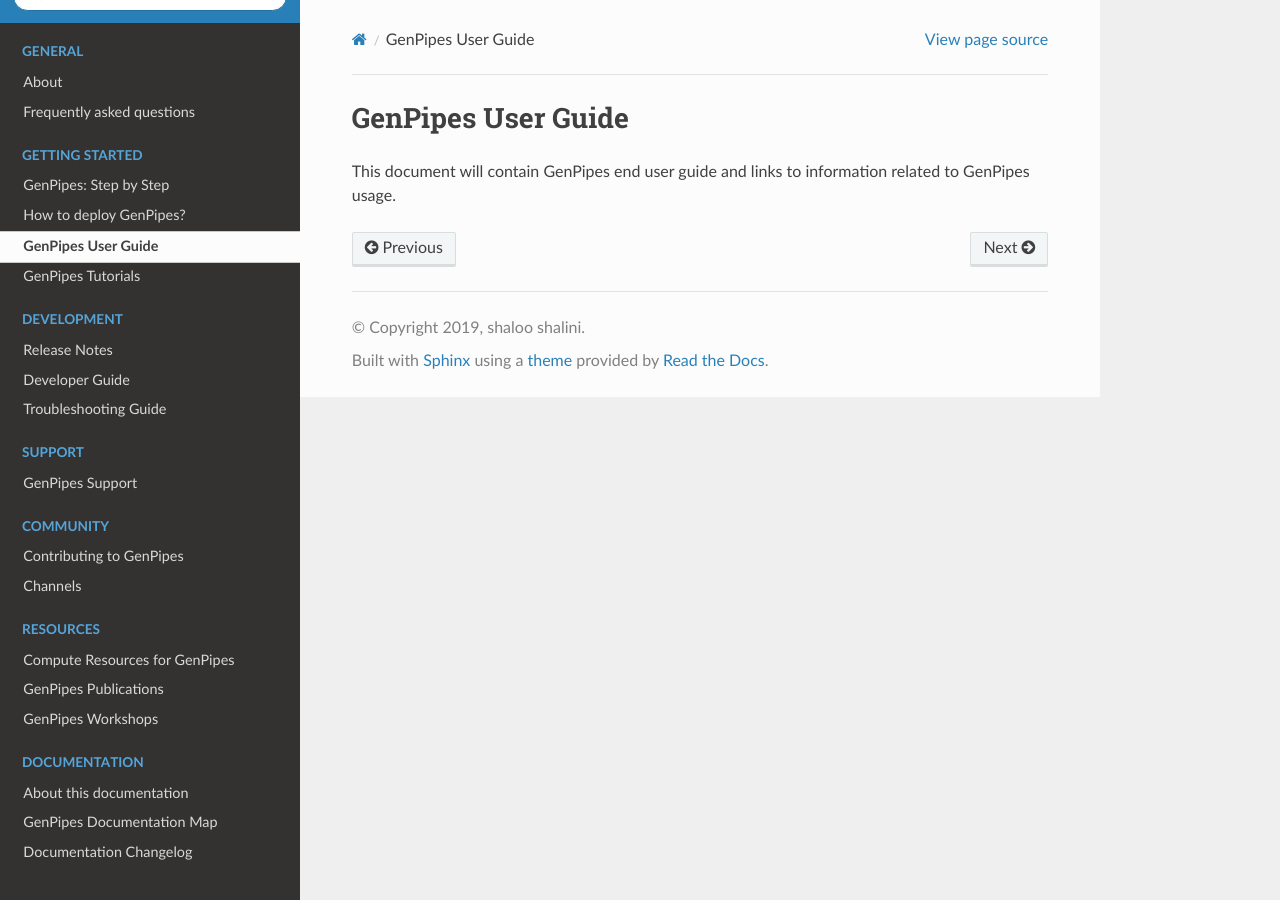
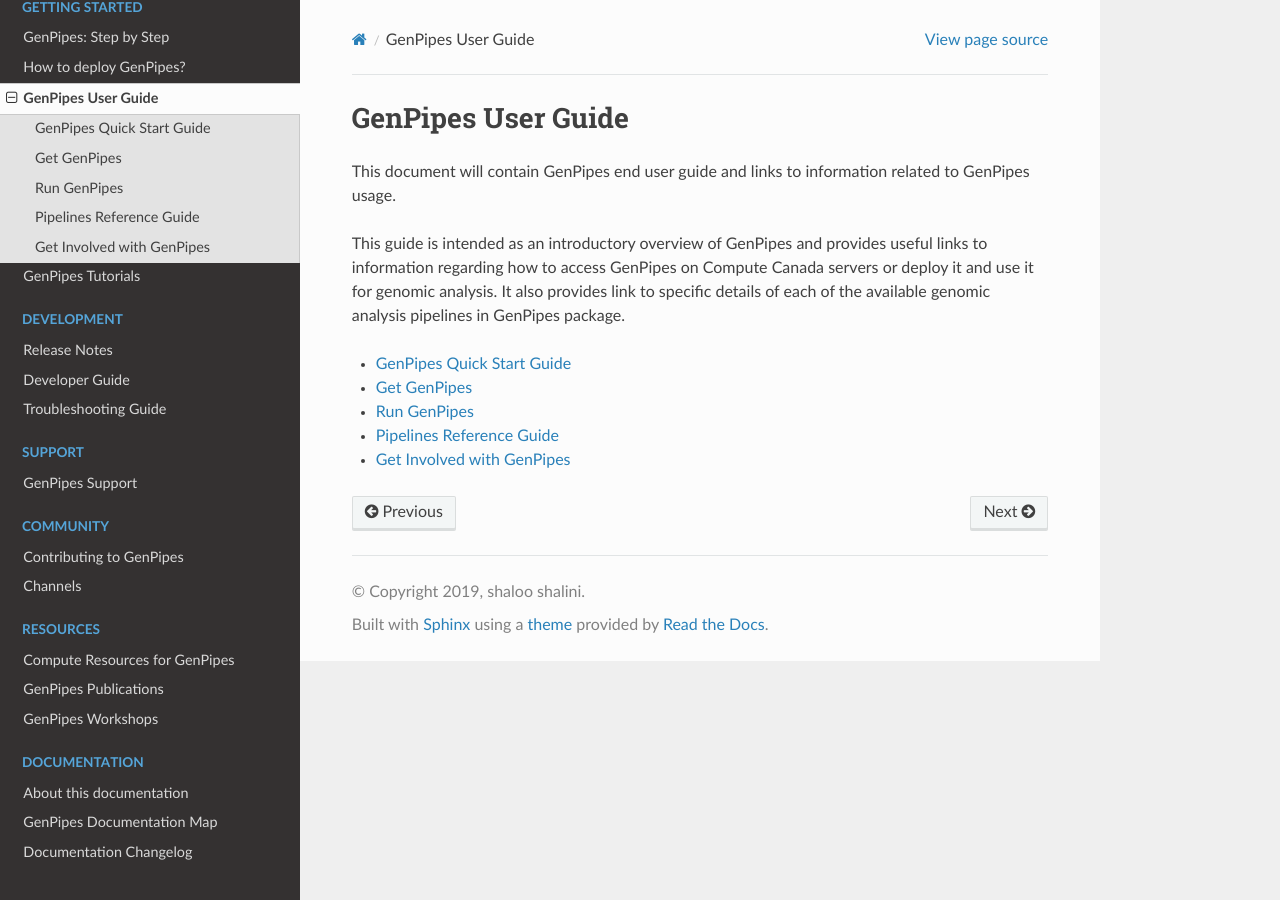
Before and after one commit to c3g/GenPipes_Docs, a Sphinx documentation site: the page built from docs/source/user_guide/user_guide.rst, in a window 1280 px wide. Built offline with Sphinx 7.4.7 and the Read the Docs theme 2.0.0, drawn with Linux system fonts in a browser that asks for light colours.

Commit message:
Updates for #19, fixes #19

```diff
--- /dev/null
+++ b/docs/source/user_guide/get_involved.rst
@@ -0,0 +1,7 @@
+.. _docs_get_involved:
+
+Get Involved with GenPipes
+==========================
+
+Proposed contents
+CTA - Contributing to GenPipes, Pointers to workshop schedules to learn hands on GenPipes etc.
--- /dev/null
+++ b/docs/source/user_guide/pipelines/gp_chipseq.rst
@@ -0,0 +1,4 @@
+.. _docs_gp_chipseq:
+
+ChIP Sequencing Pipeline
+========================
--- /dev/null
+++ b/docs/source/user_guide/pipelines/gp_hicseq.rst
@@ -0,0 +1,4 @@
+.. _docs_gp_hicseq:
+
+HiC Sequencing Pipeline
+=======================
--- a/docs/source/user_guide/user_guide.rst
+++ b/docs/source/user_guide/user_guide.rst
@@ -4,3 +4,15 @@
 ===================
 
 This document will contain GenPipes end user guide and links to information related to GenPipes usage.
+
+This guide is intended as an introductory overview of GenPipes and provides useful links to information regarding how to access GenPipes on Compute Canada servers or deploy it and use it for genomic analysis. It also provides link to specific details of each of the available genomic analysis pipelines in GenPipes package.
+
+.. toctree::
+   :maxdepth: 1
+   :name: toc-user-guide
+
+   quickstart_gp
+   get_gp
+   run_gp
+   pipeline_ref
+   get_involved
```
Also changed, not shown: docs/source/user_guide/get_gp.rst (added, +9 -0 lines), docs/source/user_guide/pipeline_ref.rst (added, +13 -0 lines), docs/source/user_guide/quickstart_gp.rst (added, +14 -0 lines), docs/source/user_guide/run_gp.rst (added, +9 -0 lines).
